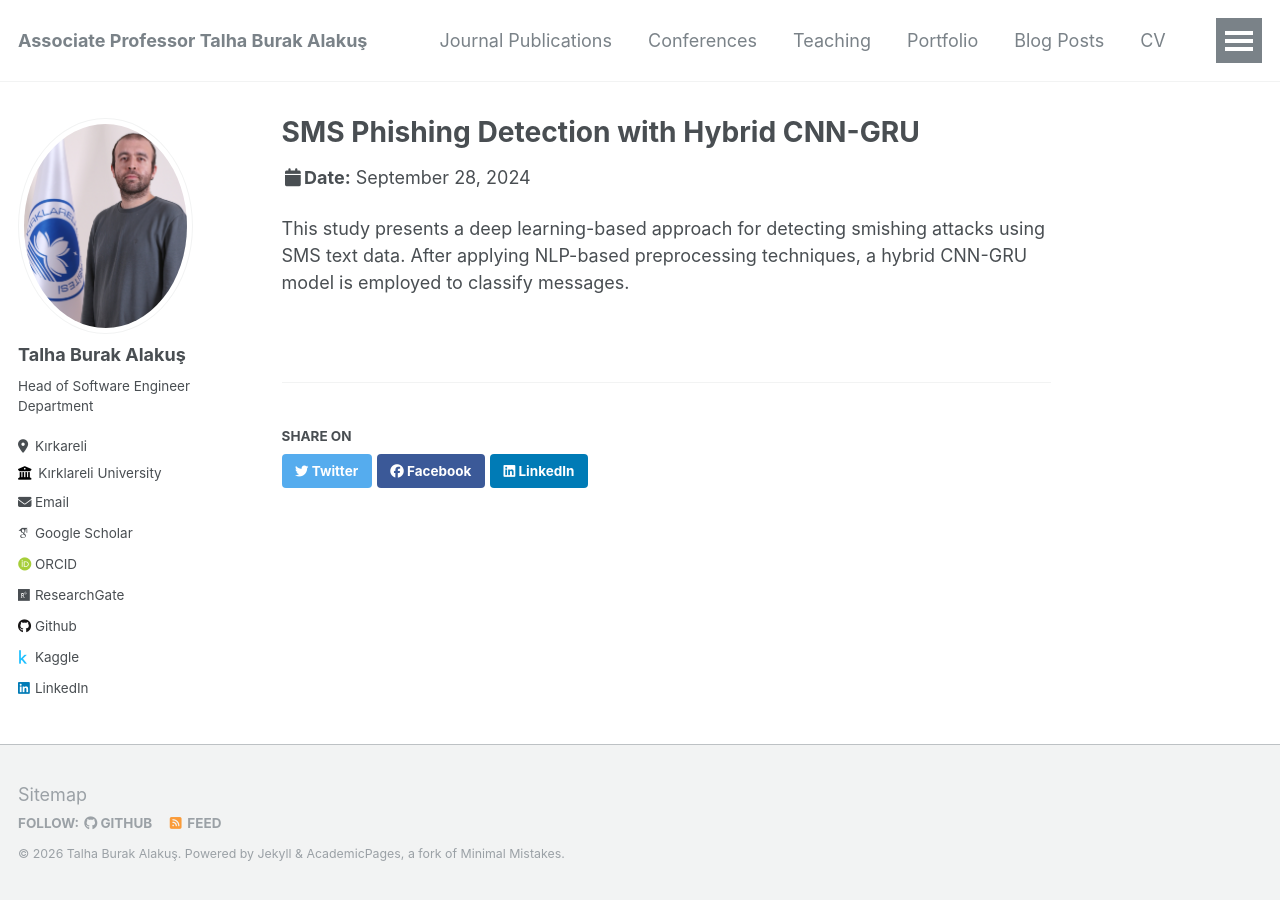
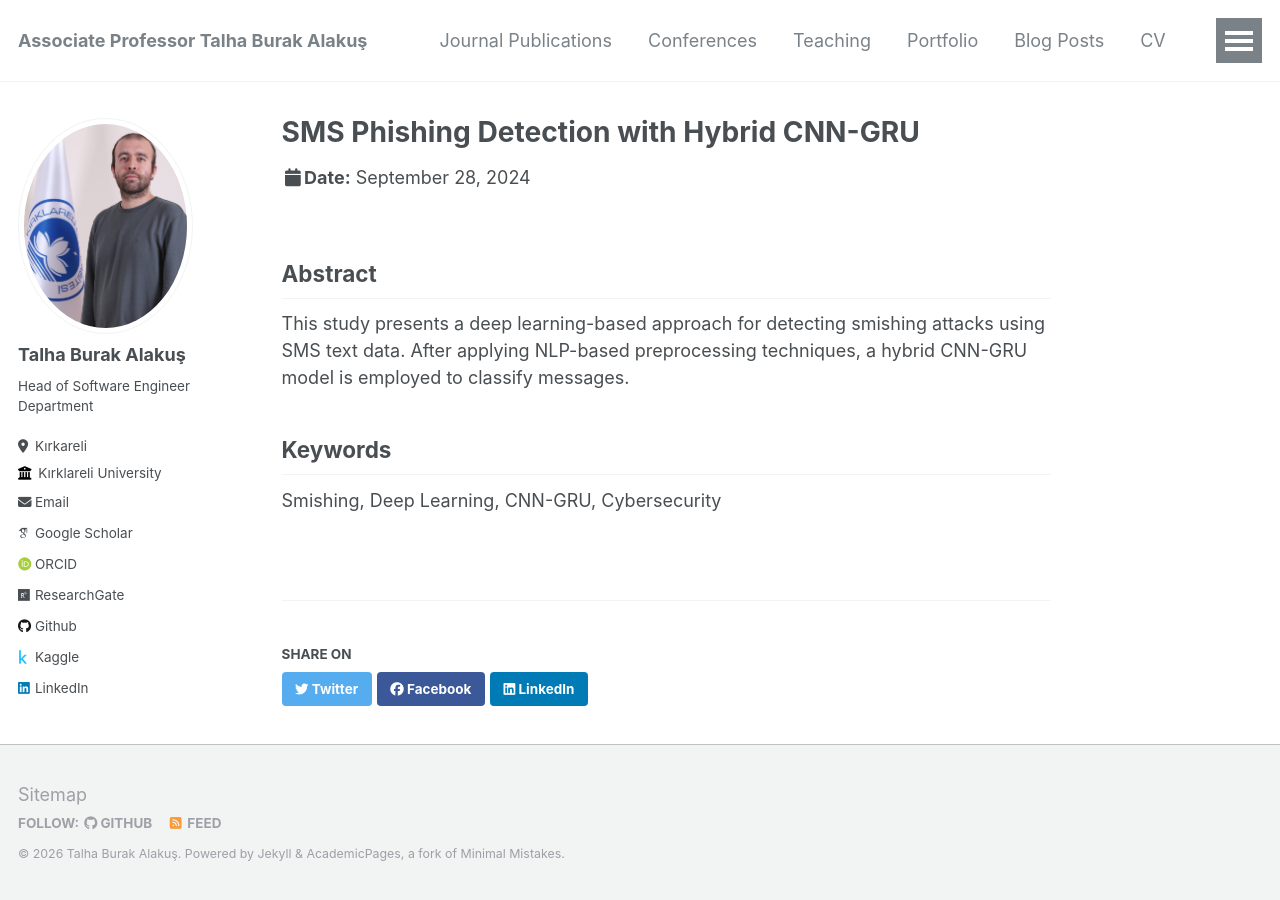
Before and after one commit to burakalakuss/talhaburakalakus.github.io, a Jekyll site: the page built from _talks/2012-03-01-talk-1.md, in a window 1280 px wide. Built offline with Jekyll 4.4.1, drawn with Linux system fonts in a browser that asks for light colours; some web fonts are replaced.

Commit message:
Update 2012-03-01-talk-1.md

```diff
--- a/_talks/2012-03-01-talk-1.md
+++ b/_talks/2012-03-01-talk-1.md
@@ -8,4 +8,10 @@ date: 2024-09-28
 location: "Tokyo, Japan"
 ---
 
+## Abstract
+
 This study presents a deep learning-based approach for detecting smishing attacks using SMS text data. After applying NLP-based preprocessing techniques, a hybrid CNN-GRU model is employed to classify messages.
+
+## Keywords
+
+Smishing, Deep Learning, CNN-GRU, Cybersecurity
```
